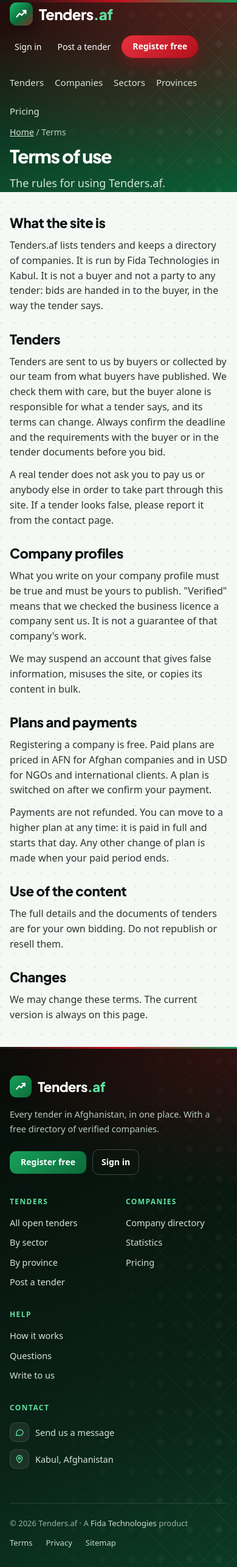
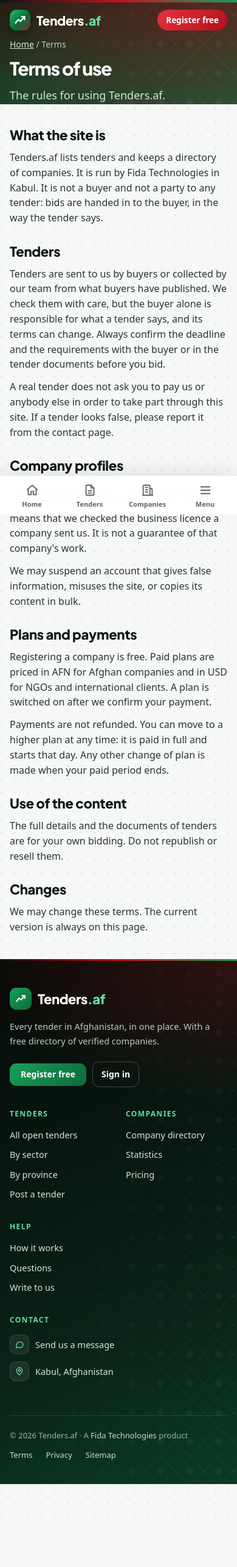
Before and after one commit to fidatech/tenders-af, a Laravel app: page /terms in a window 390 px wide. Shown: the whole page at 61% size. After the commit the page ends 2489 px from the top, so only its background shows below. Run offline with Laravel 12, Linux system fonts and the light colour scheme; data comes from the database, SQL or seed files in the repository; some libraries are stand-ins or nearby versions.

Commit message:
Mobile app-style navigation: module-aware bottom bar and menu sheet for the site and the company panel
Co-Authored-By: Claude Opus 5.5 <noreply@anthropic.com>
Claude-Session: https://claude.ai/code/session_01SyW6EvaoFonGZnezgkRvGp

```diff
--- /dev/null
+++ b/app/Support/MobileNav.php
@@ -0,0 +1,147 @@
+<?php
+
+namespace App\Support;
+
+use App\Models\DirectMessage;
+use App\Models\Notice;
+use App\Models\User;
+
+/**
+ * The bottom bar and the menu sheet shown on phones (resources/views/partials/mobile-nav.blade.php).
+ * Only modules that are on, and pages the person may open, are offered.
+ *
+ * A tab:   ['label', 'url', 'icon', 'active' => bool, 'badge' => int]
+ * A sheet: ['heading' => [entries...]], an entry: ['label', 'url', 'icon', 'badge' => int, 'form' => id]
+ */
+class MobileNav
+{
+    /** The public website. */
+    public static function site(): array
+    {
+        $user = auth('web')->user();
+        $tabs = [
+            ['label' => 'Home', 'url' => route('site.home'), 'icon' => 'home', 'active' => request()->routeIs('site.home')],
+            ['label' => 'Tenders', 'url' => route('site.tenders'), 'icon' => 'tenders', 'active' => request()->routeIs('site.tenders', 'site.sector', 'site.province', 'site.tenders.show', 'site.sectors', 'site.provinces')],
+        ];
+        if (Modules::inPublicNav('directory')) {
+            $tabs[] = ['label' => 'Companies', 'url' => route('site.companies'), 'icon' => 'companies', 'active' => request()->routeIs('site.companies', 'site.companies.show')];
+        }
+        if (Modules::inPublicNav('products')) {
+            $tabs[] = ['label' => 'Products', 'url' => route('site.products'), 'icon' => 'products', 'active' => request()->routeIs('site.products', 'site.products.show')];
+        }
+        $tabs[] = ['label' => $user ? 'Account' : 'Menu', 'url' => null, 'icon' => $user ? 'user' : 'menu', 'active' => false, 'badge' => $user ? self::unread($user) : 0];
+
+        $explore = [
+            ['label' => 'Tenders by sector', 'url' => route('site.sectors'), 'icon' => 'grid'],
+            ['label' => 'Tenders by province', 'url' => route('site.provinces'), 'icon' => 'map'],
+            ['label' => 'Statistics', 'url' => route('site.statistics'), 'icon' => 'chart'],
+            ['label' => 'Pricing', 'url' => route('site.pricing'), 'icon' => 'card'],
+        ];
+        $help = [
+            ['label' => 'How it works', 'url' => route('site.how'), 'icon' => 'info'],
+            ['label' => 'Questions', 'url' => route('site.faq'), 'icon' => 'help'],
+            ['label' => 'Write to us', 'url' => route('site.contact'), 'icon' => 'mail'],
+        ];
+
+        $sheet = $user ? ['Your account' => self::account($user)] : ['Your account' => self::guest()];
+
+        return ['tabs' => $tabs, 'sheet' => $sheet + ['Explore' => $explore, 'Help' => $help]];
+    }
+
+    /** The panel of a company (layouts/app). */
+    public static function panel(User $user): array
+    {
+        $company = $user->company;
+        $tabs = [
+            ['label' => 'Home', 'url' => route('dashboard'), 'icon' => 'home', 'active' => request()->routeIs('dashboard')],
+            ['label' => 'Tenders', 'url' => route('tenders.index'), 'icon' => 'tenders', 'active' => request()->routeIs('tenders.*')],
+        ];
+        if ($company?->is_buyer && ! $company?->is_supplier) {
+            $tabs[] = ['label' => 'Posted', 'url' => route('posted.index'), 'icon' => 'megaphone', 'active' => request()->routeIs('posted.*')];
+        } elseif (Modules::inDashboardNav('products')) {
+            $tabs[] = ['label' => 'Products', 'url' => route('products.index'), 'icon' => 'products', 'active' => request()->routeIs('products.*')];
+        }
+        $tabs[] = ['label' => 'Messages', 'url' => route('messages.show'), 'icon' => 'mail', 'active' => request()->routeIs('messages.*'),
+            'badge' => DirectMessage::where('user_id', $user->id)->where('from_admin', true)->whereNull('read_at')->count()];
+        $tabs[] = ['label' => 'Menu', 'url' => null, 'icon' => 'menu', 'active' => false];
+
+        // the whole menu of the panel, by its headings
+        $sheet = [];
+        $heading = 'Your company';
+        foreach (Menu::for($user) as $item) {
+            if (isset($item['heading'])) {
+                $heading = $item['heading'];
+
+                continue;
+            }
+            foreach ($item['children'] ?? [$item] as $link) {
+                $sheet[$heading][] = ['label' => $link['label'], 'url' => Menu::url($link), 'icon' => self::iconFor($link['icon'] ?? ''), 'badge' => Menu::badge($link), 'active' => ! empty($link['current'])];
+            }
+        }
+        $sheet['Account'] = array_values(array_filter([
+            ['label' => 'Notifications', 'url' => route('notices.index'), 'icon' => 'bell', 'badge' => self::unread($user)],
+            ['label' => 'My profile', 'url' => route('profile.edit'), 'icon' => 'user'],
+            ['label' => 'Change password', 'url' => route('profile.password'), 'icon' => 'key'],
+            $company?->is_listed && Modules::enabled('directory') ? ['label' => 'Our public page', 'url' => route('site.companies.show', ['slug' => $company->slug]), 'icon' => 'eye'] : null,
+            ['label' => 'Website home', 'url' => route('site.home'), 'icon' => 'globe'],
+            ['label' => 'Sign out', 'url' => null, 'icon' => 'out', 'form' => 'logoutForm'],
+        ]));
+
+        return ['tabs' => $tabs, 'sheet' => $sheet];
+    }
+
+    private static function guest(): array
+    {
+        $signup = Platform::bool('registration');
+
+        return array_values(array_filter([
+            ['label' => 'Sign in', 'url' => route('login'), 'icon' => 'user'],
+            $signup ? ['label' => 'Register free', 'url' => route('register'), 'icon' => 'plus', 'primary' => true] : null,
+            ['label' => 'Post a tender', 'url' => $signup ? route('register', ['as' => 'buyer']) : route('site.contact'), 'icon' => 'megaphone'],
+        ]));
+    }
+
+    private static function account(User $user): array
+    {
+        $company = $user->company;
+
+        return array_values(array_filter([
+            ['label' => 'My dashboard', 'url' => route('dashboard'), 'icon' => 'home', 'primary' => true],
+            ['label' => 'Notifications', 'url' => route('notices.index'), 'icon' => 'bell', 'badge' => self::unread($user)],
+            ['label' => 'Messages', 'url' => route('messages.show'), 'icon' => 'mail'],
+            $company?->is_supplier ? ['label' => 'Saved tenders', 'url' => route('tenders.saved'), 'icon' => 'bookmark'] : null,
+            $user->isOwner() ? ['label' => 'Company profile', 'url' => route('settings.edit'), 'icon' => 'companies'] : null,
+            Modules::inDashboardNav('products') ? ['label' => 'My products', 'url' => route('products.index'), 'icon' => 'products'] : null,
+            ['label' => 'Subscription', 'url' => route('billing.show'), 'icon' => 'card'],
+            ['label' => 'Sign out', 'url' => null, 'icon' => 'out', 'form' => 'mnavLogout'],
+        ]));
+    }
+
+    private static function unread(User $user): int
+    {
+        return Notice::where('user_id', $user->id)->whereNull('read_at')->count();
+    }
+
+    /** The bar's own small icon set, from the Font Awesome names used in config/menu.php. */
+    private static function iconFor(string $name): string
+    {
+        return match ($name) {
+            'gauge-high', 'gauge' => 'home',
+            'gavel' => 'tenders',
+            'bell' => 'bell',
+            'bookmark' => 'bookmark',
+            'bullhorn' => 'megaphone',
+            'plus' => 'plus',
+            'boxes-stacked' => 'products',
+            'building' => 'companies',
+            'paper-plane' => 'send',
+            'shield-halved' => 'shield',
+            'user-group' => 'team',
+            'credit-card' => 'card',
+            'envelope' => 'mail',
+            'briefcase', 'folder-open' => 'folder',
+            'file-pdf' => 'file',
+            default => 'dot',
+        };
+    }
+}
--- /dev/null
+++ b/public/css/mobile-nav.css
@@ -0,0 +1,54 @@
+/* The bottom bar and menu sheet of phones (partials/mobile-nav.blade.php, public/js/mobile-nav.js).
+   Used by the website and by the panel of companies. Above 767px they are not shown at all. */
+.mnav, .mnav-sheet, .mnav-backdrop { display: none; }
+
+@media (max-width: 767.98px) {
+    body { padding-bottom: calc(66px + env(safe-area-inset-bottom)); }
+    html.mnav-typing body { padding-bottom: 0; }
+    html.mnav-locked, html.mnav-locked body { overflow: hidden; }
+
+    .mnav { position: fixed; left: 0; right: 0; bottom: 0; z-index: 1030; display: flex; align-items: stretch; gap: 2px;
+        padding: 6px max(6px, env(safe-area-inset-right)) calc(6px + env(safe-area-inset-bottom)) max(6px, env(safe-area-inset-left));
+        background: rgba(255, 255, 255, .97); -webkit-backdrop-filter: saturate(1.4) blur(14px); backdrop-filter: saturate(1.4) blur(14px);
+        border-top: 1px solid #E3E8E4; box-shadow: 0 -8px 24px rgba(14, 21, 18, .08); transition: transform .2s ease; }
+    html.mnav-typing .mnav { transform: translateY(115%); }
+    .mnav-tab { position: relative; flex: 1 1 0; min-width: 0; min-height: 52px; display: flex; flex-direction: column; align-items: center; justify-content: center; gap: 3px;
+        padding: 4px 2px; border: 0; border-radius: 14px; background: none; color: #5B6660; text-decoration: none; cursor: pointer;
+        font: 600 11px/1.15 system-ui, -apple-system, 'Segoe UI', Roboto, sans-serif; -webkit-tap-highlight-color: transparent; }
+    .mnav-tab svg { flex: 0 0 auto; width: 22px; height: 22px; padding: 3px 12px; border-radius: 999px; box-sizing: content-box; transition: background .15s, color .15s; }
+    .mnav-tab span { max-width: 100%; overflow: hidden; text-overflow: ellipsis; white-space: nowrap; }
+    .mnav-tab:hover, .mnav-tab:focus-visible { color: #0E1512; }
+    .mnav-tab.on { color: #0B6B3A; }
+    .mnav-tab.on svg { background: #DDF3E6; }
+    .mnav-tab:focus-visible { outline: 3px solid #5FE0A0; outline-offset: -3px; }
+    .mnav-badge { position: absolute; top: 1px; left: calc(50% + 8px); min-width: 18px; height: 18px; padding: 0 5px; border-radius: 9px; border: 2px solid #fff;
+        background: #E8323F; color: #fff; font: 700 10px/14px system-ui, sans-serif; text-align: center; }
+
+    .mnav-backdrop { display: block; position: fixed; inset: 0; z-index: 1040; background: rgba(6, 11, 8, .5); opacity: 0; transition: opacity .2s; }
+    .mnav-backdrop.in { opacity: 1; }
+    .mnav-backdrop[hidden], .mnav-sheet[hidden] { display: none; }
+    .mnav-sheet { display: flex; flex-direction: column; position: fixed; left: 0; right: 0; bottom: 0; z-index: 1050; max-height: 86vh; max-height: 86dvh;
+        background: #fff; color: #0E1512; border-radius: 22px 22px 0 0; box-shadow: 0 -20px 60px rgba(0, 0, 0, .25);
+        padding: 0 max(0px, env(safe-area-inset-right)) env(safe-area-inset-bottom) max(0px, env(safe-area-inset-left));
+        transform: translateY(100%); transition: transform .22s ease; }
+    .mnav-sheet.in { transform: none; }
+    .mnav-grip { width: 40px; height: 5px; border-radius: 3px; background: #D5DCD8; margin: 8px auto 0; flex: 0 0 auto; }
+    .mnav-sheet-head { display: flex; align-items: center; justify-content: space-between; padding: 6px 12px 6px 20px; flex: 0 0 auto; }
+    .mnav-sheet-head strong { font: 800 18px/1.2 system-ui, sans-serif; }
+    .mnav-x { width: 44px; height: 44px; border: 0; border-radius: 12px; background: #F1F4F2; color: #0E1512; display: inline-flex; align-items: center; justify-content: center; cursor: pointer; }
+    .mnav-sheet-body { overflow-y: auto; overscroll-behavior: contain; -webkit-overflow-scrolling: touch; padding: 4px 16px 18px; }
+    .mnav-sheet-body section + section { margin-top: 16px; }
+    .mnav-sheet-body h2 { margin: 0 0 8px 4px; font: 700 11.5px/1 system-ui, sans-serif; letter-spacing: 1px; text-transform: uppercase; color: #5B6660; }
+    .mnav-sheet-body ul { list-style: none; margin: 0; padding: 0; display: grid; grid-template-columns: repeat(2, minmax(0, 1fr)); gap: 8px; }
+    .mnav-link { position: relative; width: 100%; min-height: 50px; display: flex; align-items: center; gap: 10px; padding: 10px 12px; border: 1px solid #EBEFEC; border-radius: 14px;
+        background: #fff; color: #0E1512; text-decoration: none; text-align: left; font: 600 14px/1.25 system-ui, -apple-system, 'Segoe UI', Roboto, sans-serif; cursor: pointer; }
+    .mnav-link svg { flex: 0 0 auto; width: 20px; height: 20px; color: #0B6B3A; }
+    .mnav-link span { min-width: 0; overflow-wrap: anywhere; }
+    .mnav-link:hover, .mnav-link:focus-visible { background: #F6F9F7; color: #0E1512; border-color: #D3DED7; }
+    .mnav-link.on { border-color: #18A05A; background: #F3FBF6; }
+    .mnav-link.primary { background: linear-gradient(135deg, #18A05A 0%, #0B6B3A 100%); border-color: transparent; color: #fff; }
+    .mnav-link.primary svg { color: #fff; }
+    .mnav-link .mnav-badge { position: static; margin-left: auto; border: 0; }
+    .erp-toasts { top: max(16px, env(safe-area-inset-top)); }
+    @media (prefers-reduced-motion: reduce) { .mnav, .mnav-sheet, .mnav-backdrop { transition: none; } }
+}
--- a/public/css/site.css
+++ b/public/css/site.css
@@ -659,3 +659,15 @@ a.side-card.tl:hover { color: #fff; border-color: rgba(255,255,255,.4); }
 .brand .brand-icon-img { background: none !important; box-shadow: none !important; overflow: hidden; }
 .brand .brand-icon-img img { width: 100%; height: 100%; object-fit: contain; }
 @media (max-width: 640px) { .brand-img img { height: var(--brand-h-m, 30px); max-width: 46vw; } }
+
+/* ---------- phones: the bottom bar (css/mobile-nav.css) carries the main links, so the header is one short row ---------- */
+@media (max-width: 767.98px) {
+    .top { flex-wrap: nowrap; gap: 10px; padding-top: 12px; padding-bottom: 12px; padding-left: max(16px, env(safe-area-inset-left)); padding-right: max(16px, env(safe-area-inset-right)); }
+    .top .nav { display: none; }
+    .top .brand { min-width: 0; flex: 1 1 auto; font-size: 21px; }
+    .top .brand i { width: 34px; height: 34px; }
+    .top-actions { flex: 0 0 auto; gap: 8px; }
+    .top-actions .plain { display: none; }
+    .top-actions .btn-sm { padding: 9px 14px; font-size: 13.5px; box-shadow: none; }
+    .foot { padding-bottom: 8px; }
+}
--- /dev/null
+++ b/public/js/mobile-nav.js
@@ -0,0 +1,71 @@
+/*
+ * The bottom bar and menu sheet of phones (resources/views/partials/mobile-nav.blade.php).
+ *  - the "Menu" / "Account" tab opens the sheet; the backdrop, the close button, Escape and a
+ *    swipe down close it, and the focus goes back to the tab
+ *  - while the keyboard is open (a text box has the focus) the bar steps aside, so it never
+ *    covers what is being typed
+ */
+(function () {
+    'use strict';
+    var sheet = document.getElementById('mnavSheet');
+    var backdrop = document.querySelector('.mnav-backdrop');
+    var opener = document.querySelector('[data-mnav-open]');
+    var root = document.documentElement;
+    if (!sheet || !opener) return;
+
+    function open() {
+        sheet.hidden = false;
+        backdrop.hidden = false;
+        root.classList.add('mnav-locked');
+        opener.setAttribute('aria-expanded', 'true');
+        requestAnimationFrame(function () { sheet.classList.add('in'); backdrop.classList.add('in'); });
+        var first = sheet.querySelector('.mnav-x');
+        if (first) first.focus();
+    }
+
+    function close() {
+        if (sheet.hidden) return;
+        sheet.classList.remove('in');
+        backdrop.classList.remove('in');
+        root.classList.remove('mnav-locked');
+        opener.setAttribute('aria-expanded', 'false');
+        setTimeout(function () { sheet.hidden = true; backdrop.hidden = true; sheet.style.transform = ''; }, 220);
+        opener.focus();
+    }
+
+    opener.addEventListener('click', open);
+    document.querySelectorAll('[data-mnav-close]').forEach(function (el) { el.addEventListener('click', close); });
+    document.addEventListener('keydown', function (e) {
+        if (sheet.hidden) return;
+        if (e.key === 'Escape') close();
+        // keep the focus inside the open sheet
+        if (e.key === 'Tab') {
+            var items = sheet.querySelectorAll('a, button');
+            var first = items[0], last = items[items.length - 1];
+            if (e.shiftKey && document.activeElement === first) { e.preventDefault(); last.focus(); }
+            else if (!e.shiftKey && document.activeElement === last) { e.preventDefault(); first.focus(); }
+        }
+    });
+
+    // swipe the sheet down to close it
+    var startY = null;
+    sheet.addEventListener('touchstart', function (e) { if (sheet.querySelector('.mnav-sheet-body').scrollTop <= 0) startY = e.touches[0].clientY; }, { passive: true });
+    sheet.addEventListener('touchmove', function (e) {
+        if (startY === null) return;
+        var dy = e.touches[0].clientY - startY;
+        if (dy > 0) sheet.style.transform = 'translateY(' + dy + 'px)';
+    }, { passive: true });
+    sheet.addEventListener('touchend', function (e) {
+        if (startY === null) return;
+        var dy = e.changedTouches[0].clientY - startY;
+        startY = null;
+        if (dy > 90) close(); else sheet.style.transform = '';
+    });
+
+    // the keyboard is open while a text box has the focus
+    var typing = function (el) {
+        return el && (el.tagName === 'TEXTAREA' || el.isContentEditable || (el.tagName === 'INPUT' && !/^(checkbox|radio|button|submit|reset|file|range|color|image|hidden)$/i.test(el.type)));
+    };
+    document.addEventListener('focusin', function (e) { if (typing(e.target)) root.classList.add('mnav-typing'); });
+    document.addEventListener('focusout', function () { setTimeout(function () { if (!typing(document.activeElement)) root.classList.remove('mnav-typing'); }, 60); });
+})();
--- a/resources/views/layouts/app.blade.php
+++ b/resources/views/layouts/app.blade.php
@@ -32,6 +32,7 @@
     <link rel="stylesheet" href="{{ asset_v('vendor/select2/select2.min.css') }}">
     <link rel="stylesheet" href="{{ asset_v('css/select2-fida.css') }}">
     <link rel="stylesheet" href="{{ asset_v('css/portal.css') }}">
+    <link rel="stylesheet" href="{{ asset_v('css/mobile-nav.css') }}">
 </head>
 <body>
 <a class="pt-skip" href="#content">{{ __('Skip to the page') }}</a>
@@ -164,6 +165,7 @@
       data-confirm-ok="{{ __('app.nav.sign_out') }}" data-confirm-style="primary">@csrf</form>
 <form id="noticesReadForm" method="POST" action="{{ route('notices.read') }}" hidden>@csrf</form>
 
+@include('partials.mobile-nav', ['nav' => \App\Support\MobileNav::panel($user)])
 @include('partials.flash')
 @include('partials.scripts')
 <script>
--- a/resources/views/layouts/site.blade.php
+++ b/resources/views/layouts/site.blade.php
@@ -40,7 +40,7 @@
 <html lang="en" prefix="og: https://ogp.me/ns#">
 <head>
 <meta charset="utf-8">
-<meta name="viewport" content="width=device-width, initial-scale=1">
+<meta name="viewport" content="width=device-width, initial-scale=1, viewport-fit=cover">
 <title>{{ $pageTitle }}</title>
 <meta name="description" content="{{ $description }}">
 <link rel="canonical" href="{{ $canonical }}">
@@ -76,6 +76,7 @@
 @include('partials.head-font')
 <link rel="stylesheet" href="{{ asset_v('vendor/select2/select2.min.css') }}" media="print" onload="this.media='all'">
 <link rel="stylesheet" href="{{ asset_v('css/site.css') }}">
+<link rel="stylesheet" href="{{ asset_v('css/mobile-nav.css') }}">
 <script type="application/ld+json">{!! json_encode(['@context' => 'https://schema.org', '@graph' => $graph], JSON_UNESCAPED_SLASHES | JSON_UNESCAPED_UNICODE | JSON_HEX_TAG | JSON_HEX_AMP) !!}</script>
 </head>
 <body>
@@ -179,6 +180,8 @@
         </div>
     </div>
 </footer>
+@include('partials.mobile-nav', ['nav' => \App\Support\MobileNav::site()])
+@if ($signedIn)<form id="mnavLogout" method="POST" action="{{ route('logout') }}" hidden>@csrf</form>@endif
 {{-- every pick list of the website is a Select2 list --}}
 @include('partials.select2-scripts')
 <script>
--- /dev/null
+++ b/resources/views/partials/mobile-nav.blade.php
@@ -0,0 +1,80 @@
+{{--
+    The bottom bar and menu sheet of phones (App\Support\MobileNav). Hidden above 767px, where the
+    normal header and sidebar are used. $nav = ['tabs' => [...], 'sheet' => [heading => entries]].
+--}}
+@php
+    $paths = [
+        'home' => '<path d="M3 11 12 3l9 8"/><path d="M5 10v10h5v-6h4v6h5V10"/>',
+        'tenders' => '<path d="M14 3H7a2 2 0 0 0-2 2v14a2 2 0 0 0 2 2h10a2 2 0 0 0 2-2V8z"/><path d="M14 3v5h5M9 13h6M9 17h6"/>',
+        'companies' => '<path d="M4 21V5a2 2 0 0 1 2-2h8a2 2 0 0 1 2 2v16M16 9h2a2 2 0 0 1 2 2v10M3 21h18M8 7h4M8 11h4M8 15h4"/>',
+        'products' => '<path d="M21 8 12 3 3 8v8l9 5 9-5z"/><path d="m3 8 9 5 9-5M12 13v8"/>',
+        'menu' => '<path d="M4 6h16M4 12h16M4 18h16"/>',
+        'user' => '<circle cx="12" cy="8" r="4"/><path d="M4 21a8 8 0 0 1 16 0"/>',
+        'grid' => '<rect x="3" y="3" width="7" height="7" rx="1.5"/><rect x="14" y="3" width="7" height="7" rx="1.5"/><rect x="3" y="14" width="7" height="7" rx="1.5"/><rect x="14" y="14" width="7" height="7" rx="1.5"/>',
+        'map' => '<path d="M9 4 3 6v14l6-2 6 2 6-2V4l-6 2z"/><path d="M9 4v14M15 6v14"/>',
+        'chart' => '<path d="M4 20V10M10 20V4M16 20v-7M22 20H2"/>',
+        'card' => '<rect x="2" y="5" width="20" height="14" rx="2"/><path d="M2 10h20"/>',
+        'info' => '<circle cx="12" cy="12" r="9"/><path d="M12 11v5M12 8h.01"/>',
+        'help' => '<circle cx="12" cy="12" r="9"/><path d="M9.5 9a2.5 2.5 0 1 1 3.5 2.3c-.6.3-1 .9-1 1.6V14M12 17h.01"/>',
+        'mail' => '<rect x="3" y="5" width="18" height="14" rx="2"/><path d="m3 7 9 6 9-6"/>',
+        'bell' => '<path d="M6 9a6 6 0 0 1 12 0c0 6 2 7 2 7H4s2-1 2-7M10 20a2 2 0 0 0 4 0"/>',
+        'bookmark' => '<path d="M6 3h12v18l-6-4-6 4z"/>',
+        'megaphone' => '<path d="M3 11v2a1 1 0 0 0 1 1h3l6 5V5L7 10H4a1 1 0 0 0-1 1zM17 8a5 5 0 0 1 0 8"/>',
+        'plus' => '<path d="M12 5v14M5 12h14"/>',
+        'key' => '<circle cx="8" cy="15" r="4"/><path d="m11 12 9-9M17 6l3 3"/>',
+        'eye' => '<path d="M2 12s4-7 10-7 10 7 10 7-4 7-10 7S2 12 2 12z"/><circle cx="12" cy="12" r="3"/>',
+        'globe' => '<circle cx="12" cy="12" r="9"/><path d="M3 12h18M12 3a14 14 0 0 1 0 18M12 3a14 14 0 0 0 0 18"/>',
+        'out' => '<path d="M15 4h3a2 2 0 0 1 2 2v12a2 2 0 0 1-2 2h-3M10 17l-5-5 5-5M5 12h11"/>',
+        'send' => '<path d="M22 2 11 13M22 2l-7 20-4-9-9-4z"/>',
+        'shield' => '<path d="M12 3 4 6v6c0 5 3.5 8 8 9 4.5-1 8-4 8-9V6z"/>',
+        'team' => '<circle cx="9" cy="8" r="3.5"/><path d="M2 20a7 7 0 0 1 14 0M16 4a3.5 3.5 0 0 1 0 7M18 13.5a7 7 0 0 1 4 6.5"/>',
+        'folder' => '<path d="M3 7a2 2 0 0 1 2-2h4l2 2h8a2 2 0 0 1 2 2v9a2 2 0 0 1-2 2H5a2 2 0 0 1-2-2z"/>',
+        'file' => '<path d="M14 3H7a2 2 0 0 0-2 2v14a2 2 0 0 0 2 2h10a2 2 0 0 0 2-2V8z"/><path d="M14 3v5h5"/>',
+        'dot' => '<circle cx="12" cy="12" r="3"/>',
+        'close' => '<path d="M6 6l12 12M18 6 6 18"/>',
+    ];
+    $svg = fn (string $icon) => '<svg aria-hidden="true" width="22" height="22" viewBox="0 0 24 24" fill="none" stroke="currentColor" stroke-width="2" stroke-linecap="round" stroke-linejoin="round">'.($paths[$icon] ?? $paths['dot']).'</svg>';
+    $badge = fn (int $n) => $n > 0 ? '<b class="mnav-badge">'.($n > 99 ? '99+' : $n).'</b>' : '';
+@endphp
+<nav class="mnav" aria-label="{{ __('Main') }}" data-mnav>
+    @foreach ($nav['tabs'] as $tab)
+        @if ($tab['url'])
+            <a class="mnav-tab {{ $tab['active'] ? 'on' : '' }}" href="{{ $tab['url'] }}" @if ($tab['active']) aria-current="page" @endif>{!! $svg($tab['icon']) !!}{!! $badge($tab['badge'] ?? 0) !!}<span>{{ __($tab['label']) }}</span></a>
+        @else
+            <button type="button" class="mnav-tab" data-mnav-open aria-haspopup="dialog" aria-controls="mnavSheet" aria-expanded="false">{!! $svg($tab['icon']) !!}{!! $badge($tab['badge'] ?? 0) !!}<span>{{ __($tab['label']) }}</span></button>
+        @endif
+    @endforeach
+</nav>
+
+<div class="mnav-backdrop" data-mnav-close hidden></div>
+<div class="mnav-sheet" id="mnavSheet" role="dialog" aria-modal="true" aria-labelledby="mnavTitle" hidden>
+    <div class="mnav-grip" aria-hidden="true"></div>
+    <div class="mnav-sheet-head">
+        <strong id="mnavTitle">{{ __('Menu') }}</strong>
+        <button type="button" class="mnav-x" data-mnav-close aria-label="{{ __('Close the menu') }}">{!! $svg('close') !!}</button>
+    </div>
+    <div class="mnav-sheet-body">
+        @foreach ($nav['sheet'] as $heading => $entries)
+            @continue(! $entries)
+            <section>
+                <h2>{{ __($heading) }}</h2>
+                <ul>
+                    @foreach ($entries as $entry)
+                        <li>
+                            @if (! empty($entry['form']))
+                                <button type="submit" form="{{ $entry['form'] }}" class="mnav-link">{!! $svg($entry['icon']) !!}<span>{{ __($entry['label']) }}</span></button>
+                            @else
+                                <a class="mnav-link {{ ! empty($entry['primary']) ? 'primary' : '' }} {{ ! empty($entry['active']) ? 'on' : '' }}" href="{{ $entry['url'] }}" @if (! empty($entry['active'])) aria-current="page" @endif>{!! $svg($entry['icon']) !!}<span>{{ __($entry['label']) }}</span>{!! $badge($entry['badge'] ?? 0) !!}</a>
+                            @endif
+                        </li>
+                    @endforeach
+                </ul>
+            </section>
+        @endforeach
+    </div>
+</div>
+@once
+    @push('scripts')
+        <script src="{{ asset_v('js/mobile-nav.js') }}" defer></script>
+    @endpush
+@endonce
```
Also changed, not shown: public/css/portal.css (+9 -0 lines), tests/Feature/MobileNavTest.php (added, +58 -0 lines).
